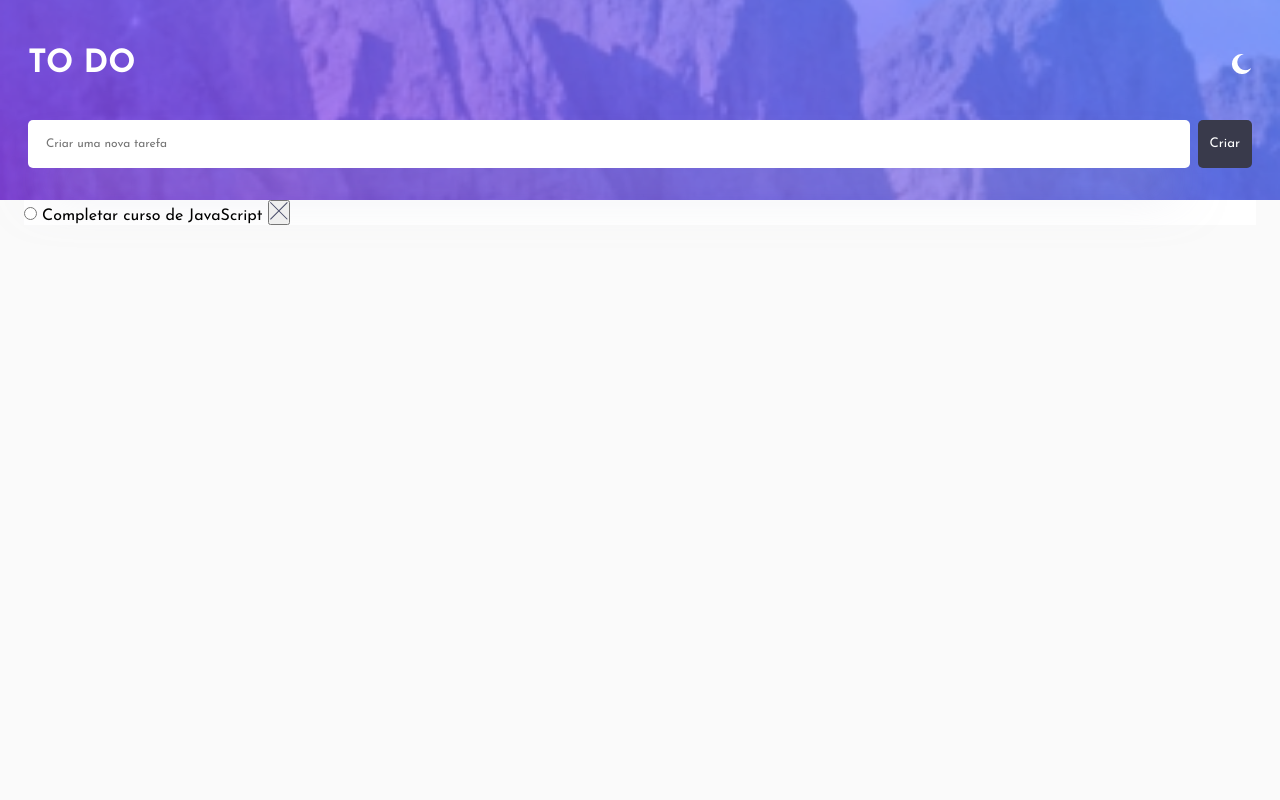
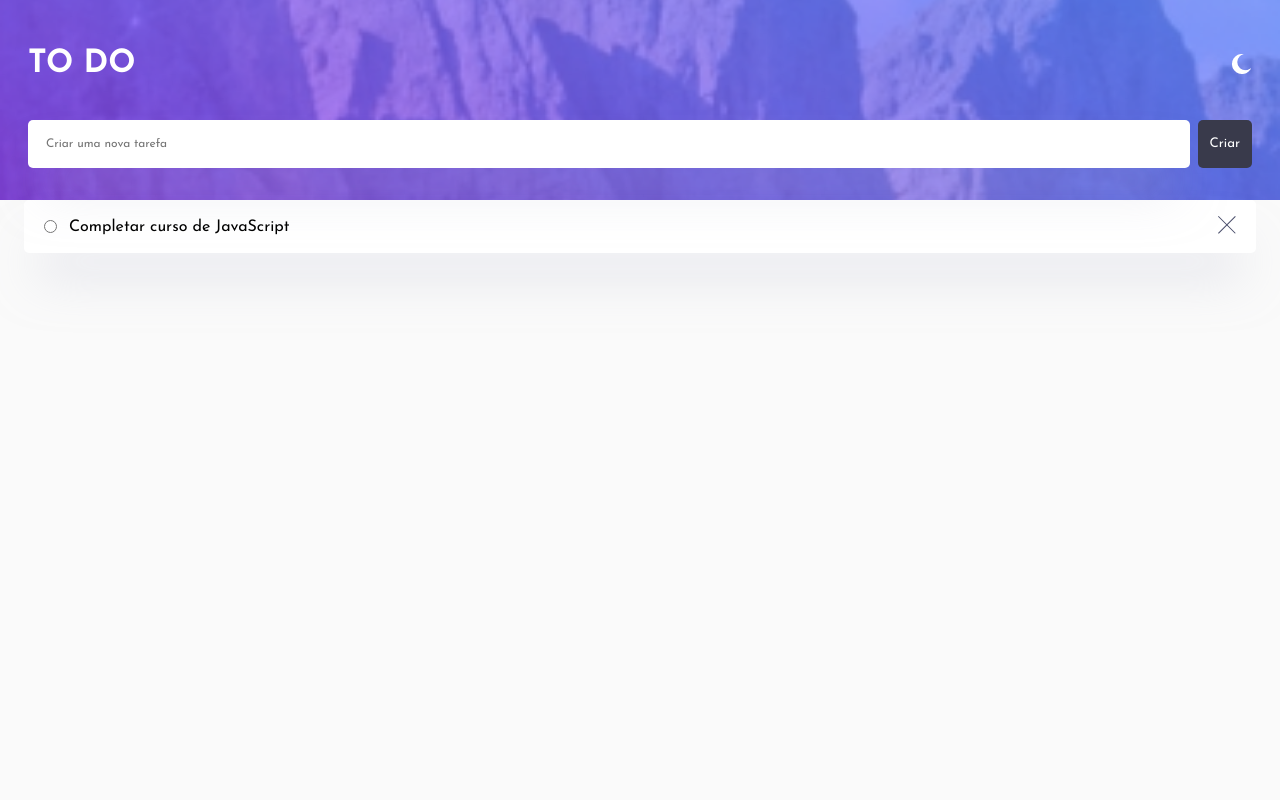
Before and after one commit to MattiasDoCss/todo-app, a Node server app: page / in a window 1280 px wide. Run offline with Node 20, Linux system fonts and the light colour scheme; some libraries are stand-ins or nearby versions.

Commit message:
ajustes do formulário de tarefas

```diff
--- a/public/css/styles.css
+++ b/public/css/styles.css
@@ -12,6 +12,7 @@
     --button-color: #393A4B;
     --bg-main: #FAFAFA;
     --bg-tarefas: #FFF;
+    --box-shadow: 0px 35px 50px -15px rgba(194, 195, 214, 0.50);
 }
 
 header {
@@ -69,4 +70,26 @@ main {
 
 .tarefas {
     background: var(--bg-tarefas);
+    box-shadow: var(--box-shadow);
+    border-radius: 0.3125rem;
 }
+
+.tarefas .tarefa {
+    padding: 1rem 1.25rem;
+}
+
+.tarefa form {
+    display: flex;
+    justify-content: space-between;
+}
+
+.tarefa div {
+    display: flex;
+    align-items: center;
+    gap: 0.75rem;
+}
+
+.tarefa button {
+    border: none;
+    background: none;
+}
--- a/views/home.handlebars
+++ b/views/home.handlebars
@@ -2,8 +2,10 @@
     <section class="tarefas">
         <div class="tarefa">
             <form action="">
-                <input type="radio" id="tarefa-1">
-                <label for="tarefa-1">Completar curso de JavaScript</label>
+                <div>
+                    <input type="radio" id="tarefa-1">
+                    <label for="tarefa-1">Completar curso de JavaScript</label>
+                </div>
 
                 <button>
                     <img src="/imagens/X-icon.png" alt="ícone de X para excluir uma tarefa">
```
